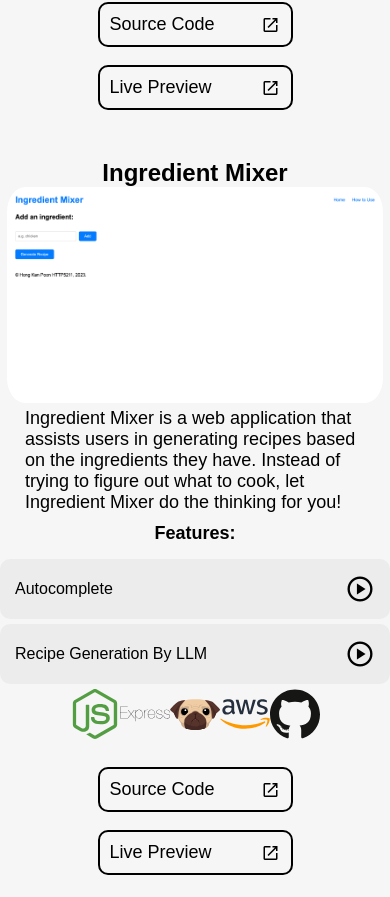
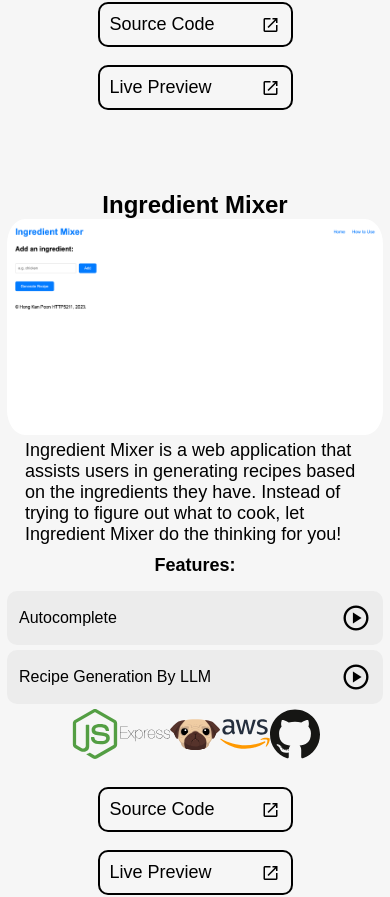
Before and after one commit to williamphk/portfolio-website-react, a React (Vite) app: page / in a window 390 px wide. Shown: the part 3540-4437 px from the top of the page. Built offline with nearby package versions, Linux system fonts and the light colour scheme; a web font is replaced by a local one.

Commit message:
Update Project CSS for Responsive

```diff
--- a/src/components/Projects.css
+++ b/src/components/Projects.css
@@ -163,18 +163,17 @@
     margin-top: 0;
     margin-bottom: 0;
   }
-  .project-one .project-image {
-    display: none;
-  }
-  .project-two .project-image {
-    display: none;
-  }
-  .project-three .project-image {
+
+  .project-one .project-image,
+  .project-two .project-image,
+  .project-three .project-image,
+  .project-four .project-image {
     display: none;
   }
   .project-one,
   .project-two,
-  .project-three {
+  .project-three,
+  .project-four {
     width: min(689px, 100%);
     padding: 2em 0;
   }
@@ -251,7 +250,8 @@
   }
   .project-one,
   .project-two,
-  .project-three {
+  .project-three,
+  .project-four {
     width: auto;
     height: auto;
     background-size: auto;
@@ -267,8 +267,7 @@
     font-size: var(--bodyFontPhone);
     padding: 10px;
   }
-  .hover1,
-  .hover3 {
+  .hover {
     margin: 0 7px;
     padding: 12px;
   }
```
